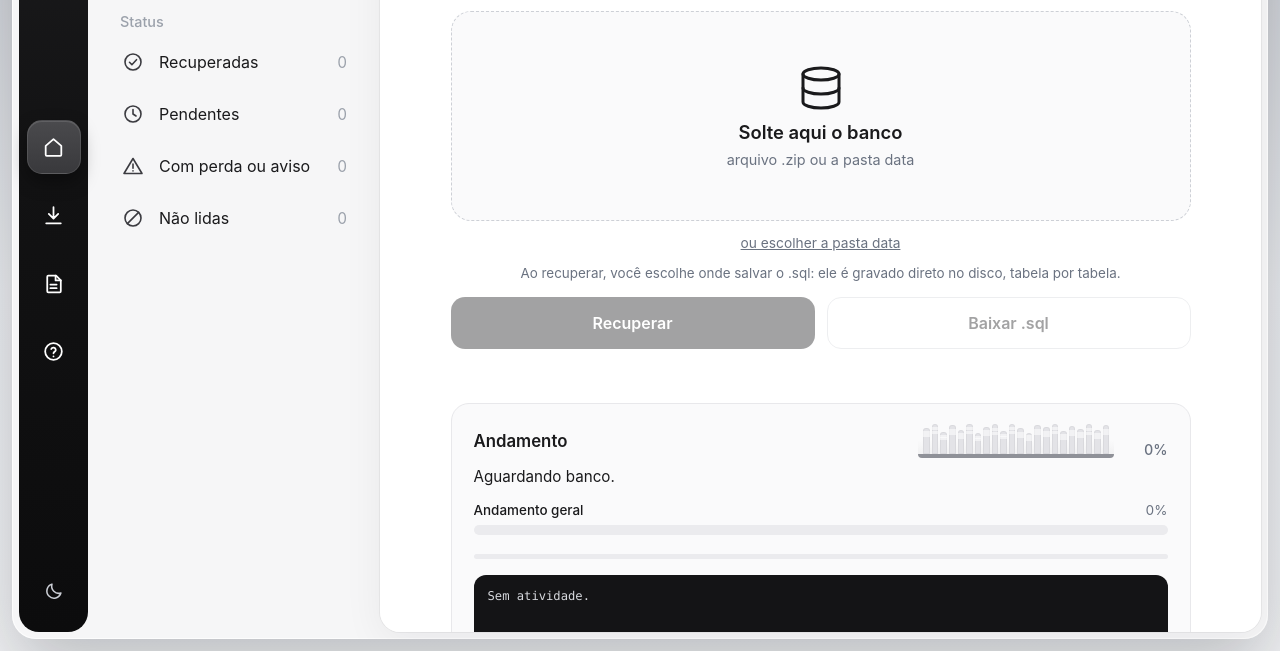
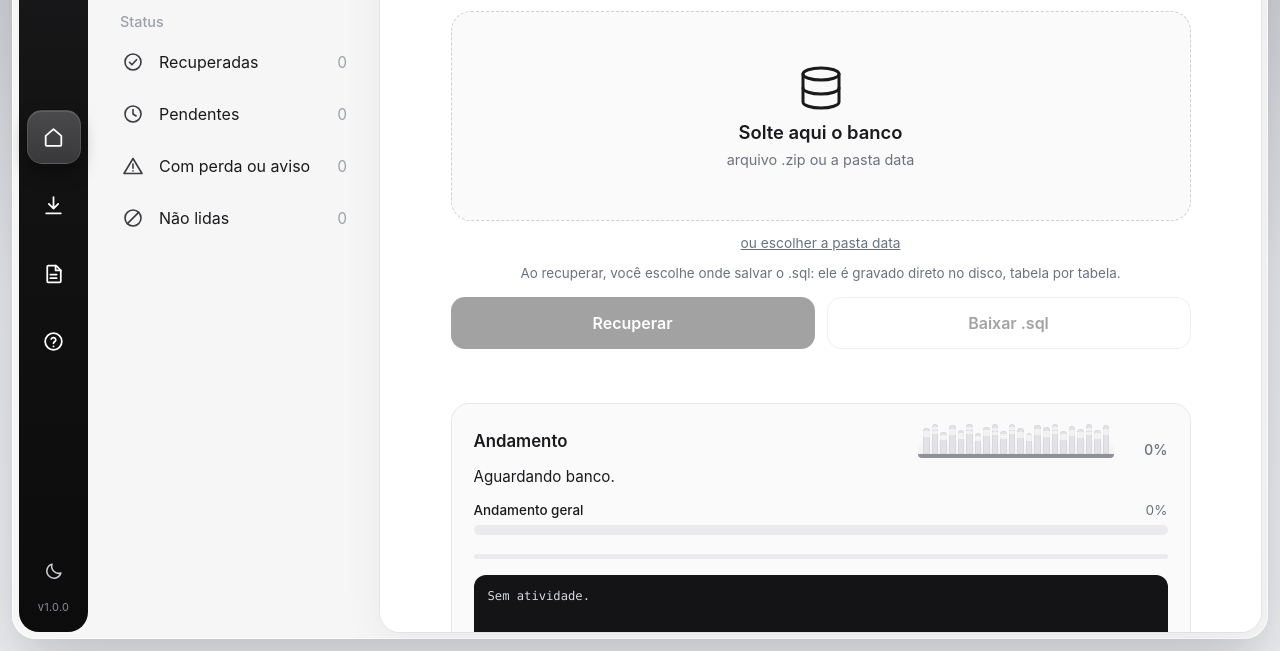
Before and after one commit to DANILOABREUMOREIRA/Recuperador-banco-de-dados, a plain HTML site: page index.html in a window 1280 px wide. Shown: the part 149-800 px from the top of the page. Drawn offline with Linux system fonts and the light colour scheme.

Commit message:
Mostra a versao do site (v1.0.0) no canto da barra lateral
Co-Authored-By: Claude Sonnet 5.5 <noreply@anthropic.com>

```diff
--- a/index.html
+++ b/index.html
@@ -47,6 +47,8 @@
           <svg class="i-moon" viewBox="0 0 24 24" aria-hidden="true"><path d="M19.5 14.2A7.8 7.8 0 0 1 9.8 4.5a7.8 7.8 0 1 0 9.7 9.7z"/></svg>
           <svg class="i-sun" viewBox="0 0 24 24" aria-hidden="true"><circle cx="12" cy="12" r="3.6"/><path d="M12 3.5v2M12 18.5v2M3.5 12h2M18.5 12h2M6 6l1.4 1.4M16.6 16.6 18 18M18 6l-1.4 1.4M7.4 16.6 6 18"/></svg>
         </button>
+        <!-- A VERSÃO do site: sobe a cada publicação, para conferir que a página aberta é a atual. -->
+        <div class="rail-version" title="Versão do site">v1.0.0</div>
       </div>
     </nav>
 
--- a/static/app.css
+++ b/static/app.css
@@ -174,6 +174,8 @@ body:not(.side-open) .shell { grid-template-columns: 76px 0 minmax(0, 1fr); }
 .rail-btn.active { background: linear-gradient(180deg, #4a4a4d, #39393c); border-color: rgba(255, 255, 255, .1); box-shadow: 0 8px 18px rgba(0, 0, 0, .35), inset 0 1px 0 rgba(255, 255, 255, .12); }
 /* O botão de tema, no pé da barra: mostra a lua no modo claro (clique = escurecer) e o sol no escuro. */
 .rail-foot { padding-top: 4px; }
+.rail-foot { display: flex; flex-direction: column; align-items: center; gap: 6px; }
+.rail-version { font-size: 11px; color: #8a8d95; letter-spacing: .02em; }
 .rail-foot .rail-btn { width: 46px; height: 46px; color: #c9ccd3; }
 .rail-foot .rail-btn svg { width: 22px; height: 22px; }
 .rail-foot .i-sun { display: none; }
```
